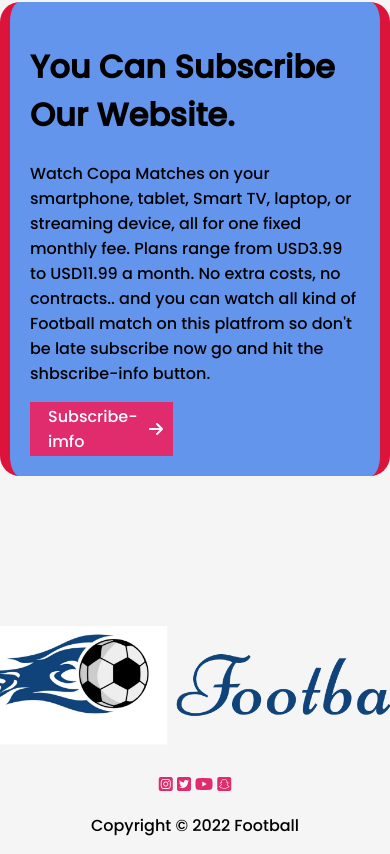
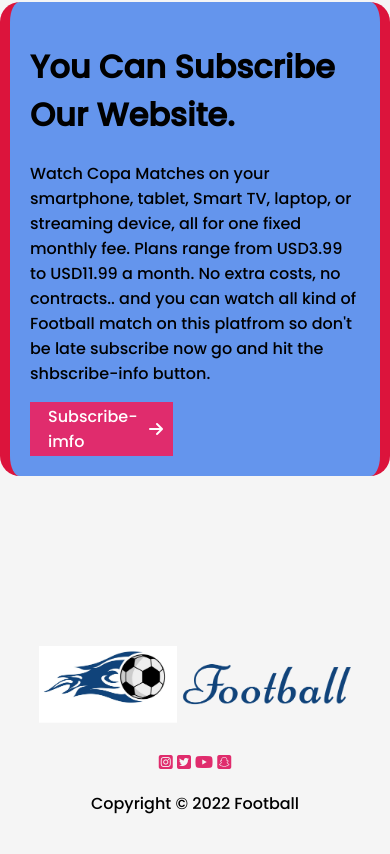
Before and after one commit to Heezol06/M10-Assignment-2, a plain HTML site: page index.html in a window 390 px wide. Shown: the part 8573-9427 px from the top of the page. After the commit the page ends 9405 px from the top, so only its background shows below. Drawn offline with Linux system fonts and the light colour scheme.

Commit message:
fotter-carrection

```diff
--- a/style.css
+++ b/style.css
@@ -212,4 +212,11 @@ Media Queries
     margin: 20px;
     border-radius: 0;
   }
+  .footer-logo img {
+    width: 80%;
+  }
+  .footer-logo {
+    text-align: center;
+    margin-top: 20px;
+  }
 }
```
